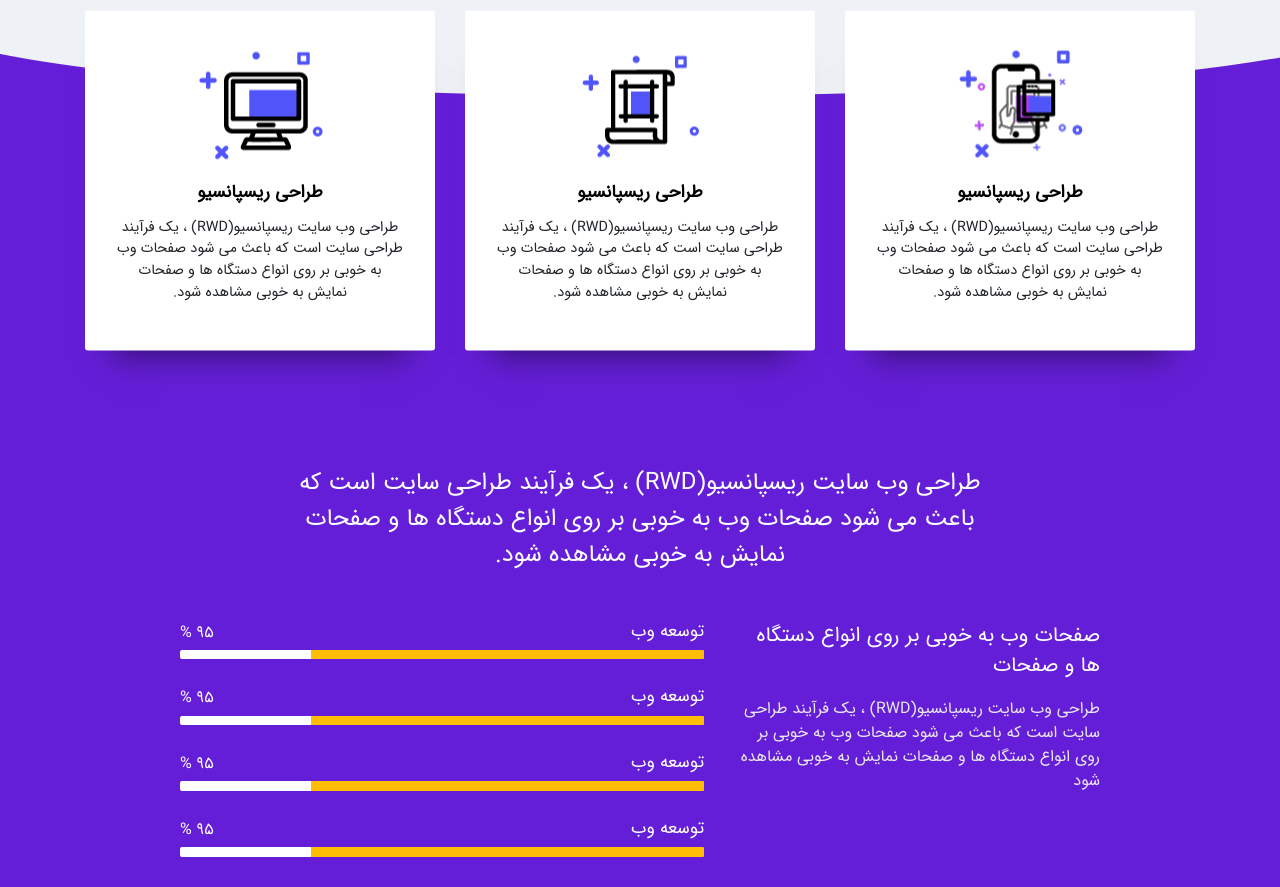
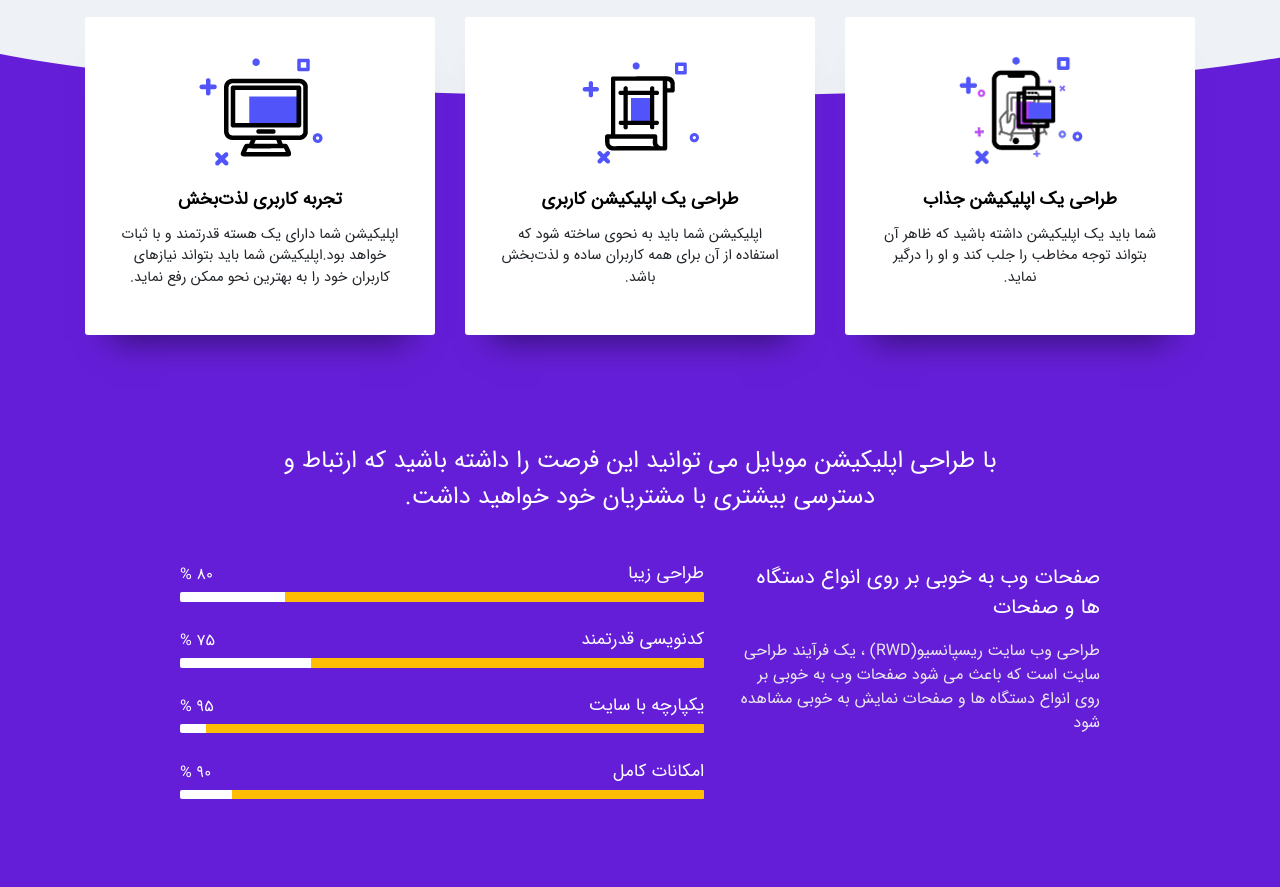
Before and after one commit to novin-front/creative-agency-landing-page, a plain HTML site: page index.html in a window 1280 px wide. Shown: the part 682-1569 px from the top of the page. Drawn offline with Linux system fonts and the light colour scheme; some packages are replaced by stand-ins of ours.

Commit message:
end edit

```diff
--- a/assets/css/style.css
+++ b/assets/css/style.css
@@ -204,7 +204,18 @@ h6,
 .mt-6 {
     margin-top: 6em !important;
 }
-
+.w-80{
+    width: 80%;
+}
+.w-85 {
+    width: 85%;
+}
+.w-90 {
+    width: 90%;
+}
+.w-95 {
+    width: 95%;
+}
 /****** input coustom style  *******/
 .form-control-custom {
     display: block;
--- a/index.html
+++ b/index.html
@@ -122,13 +122,10 @@
                                 <img src="assets/image/icon-service-1.png" class="img-fluid" alt="">
                             </div>
                             <h2 class="box-service-title">
-                                طراحی ریسپانسیو
+                                طراحی یک اپلیکیشن جذاب
                             </h2>
                             <p class="box-service-text">
-                                طراحی وب سایت ریسپانسیو(RWD) ، یک فرآیند طراحی سایت است که باعث می شود صفحات وب به خوبی
-                                بر روی انواع
-                                دستگاه ها و صفحات
-                                نمایش به خوبی مشاهده شود.
+                                شما باید یک اپلیکیشن داشته باشید که ظاهر آن بتواند توجه مخاطب را جلب کند و او را درگیر نماید.
                             </p>
                         </div>
                     </div>
@@ -138,14 +135,10 @@
                                 <img src="assets/image/icon-service-2.png" class="img-fluid" alt="">
                             </div>
                             <h2 class="box-service-title">
-                                طراحی ریسپانسیو
+                                طراحی یک اپلیکیشن کاربری
                             </h2>
                             <p class="box-service-text">
-                                طراحی وب سایت ریسپانسیو(RWD) ، یک فرآیند طراحی سایت است که باعث می شود صفحات وب به خوبی
-                                بر روی انواع
-                                دستگاه
-                                ها و صفحات
-                                نمایش به خوبی مشاهده شود.
+                                اپلیکیشن شما باید به نحوی ساخته شود که استفاده از آن برای همه کاربران ساده و لذت‌بخش باشد.
                             </p>
                         </div>
                     </div>
@@ -155,14 +148,10 @@
                                 <img src="assets/image/icon-service-3.png" class="img-fluid" alt="">
                             </div>
                             <h2 class="box-service-title">
-                                طراحی ریسپانسیو
+                                تجربه کاربری لذت‌بخش
                             </h2>
                             <p class="box-service-text">
-                                طراحی وب سایت ریسپانسیو(RWD) ، یک فرآیند طراحی سایت است که باعث می شود صفحات وب به خوبی
-                                بر روی انواع
-                                دستگاه
-                                ها و صفحات
-                                نمایش به خوبی مشاهده شود.
+                                اپلیکیشن شما دارای یک هسته قدرتمند و با ثبات خواهد بود.اپلیکیشن شما باید بتواند نیازهای کاربران خود را به بهترین نحو ممکن رفع نماید.
                             </p>
                         </div>
                     </div>
@@ -173,10 +162,7 @@
             <div class="row justify-content-center">
                 <div class="col-12 col-md-8">
                     <div class="heading-service">
-                        طراحی وب سایت ریسپانسیو(RWD) ، یک فرآیند طراحی سایت است که باعث می شود صفحات وب به خوبی بر روی
-                        انواع
-                        دستگاه ها و صفحات
-                        نمایش به خوبی مشاهده شود.
+                        با طراحی اپلیکیشن موبایل می توانید این فرصت را داشته باشید که ارتباط و دسترسی بیشتری با مشتریان خود خواهید داشت.
                     </div>
                 </div>
                 <div class="col-12 col-md-10 mt-4">
@@ -192,8 +178,18 @@
                         <div class="col-12 col-md-7 ">
                             <div class="progress-wrpper">
                                 <div class="heading-progress">
-                                    <h5 class="tile">توسعه وب</h5>
-                                    <span>95 %</span>
+                                    <h5 class="tile">طراحی زیبا</h5>
+                                    <span>80 %</span>
+                                </div>
+                                <div class="progress-custom">
+                                    <div class="progress-bar-custom w-80" role="progressbar" aria-valuenow="75"
+                                        aria-valuemin="0" aria-valuemax="100"></div>
+                                </div>
+                            </div>
+                            <div class="progress-wrpper">
+                                <div class="heading-progress">
+                                    <h5 class="tile">کدنویسی قدرتمند</h5>
+                                    <span>75 %</span>
                                 </div>
                                 <div class="progress-custom">
                                     <div class="progress-bar-custom w-75" role="progressbar" aria-valuenow="75"
@@ -202,31 +198,21 @@
                             </div>
                             <div class="progress-wrpper">
                                 <div class="heading-progress">
-                                    <h5 class="tile">توسعه وب</h5>
+                                    <h5 class="tile">یکپارچه با سایت</h5>
                                     <span>95 %</span>
                                 </div>
                                 <div class="progress-custom">
-                                    <div class="progress-bar-custom w-75" role="progressbar" aria-valuenow="75"
+                                    <div class="progress-bar-custom w-95" role="progressbar" aria-valuenow="75"
                                         aria-valuemin="0" aria-valuemax="100"></div>
                                 </div>
                             </div>
                             <div class="progress-wrpper">
                                 <div class="heading-progress">
-                                    <h5 class="tile">توسعه وب</h5>
-                                    <span>95 %</span>
+                                    <h5 class="tile">امکانات کامل</h5>
+                                    <span>90 %</span>
                                 </div>
                                 <div class="progress-custom">
-                                    <div class="progress-bar-custom w-75" role="progressbar" aria-valuenow="75"
-                                        aria-valuemin="0" aria-valuemax="100"></div>
-                                </div>
-                            </div>
-                            <div class="progress-wrpper">
-                                <div class="heading-progress">
-                                    <h5 class="tile">توسعه وب</h5>
-                                    <span>95 %</span>
-                                </div>
-                                <div class="progress-custom">
-                                    <div class="progress-bar-custom w-75" role="progressbar" aria-valuenow="75"
+                                    <div class="progress-bar-custom w-90" role="progressbar" aria-valuenow="90"
                                         aria-valuemin="0" aria-valuemax="100"></div>
                                 </div>
                             </div>
```
